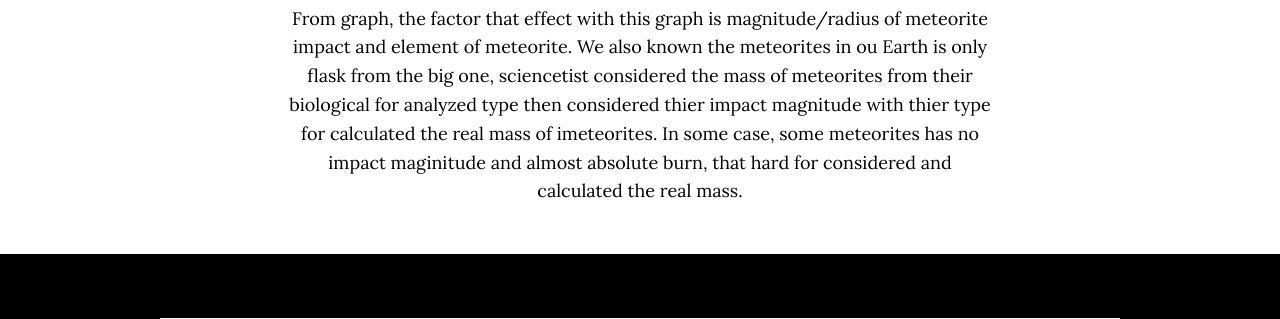
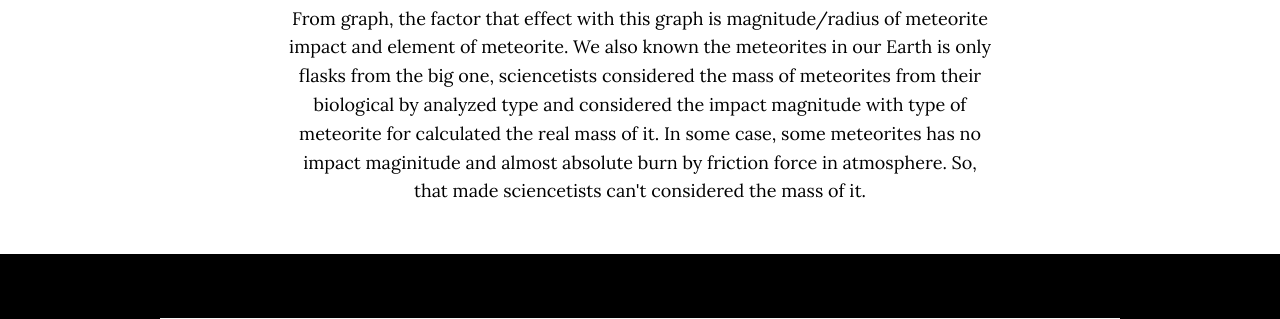
Before and after one commit to dekdew/Meteorite-Landings-Analysis, a Flask app: page / in a window 1280 px wide. Shown: the part 2889-3208 px from the top of the page. Run offline with Flask 2, Linux system fonts and the light colour scheme; some libraries are stand-ins or nearby versions.

Commit message:
Explicate Graph

```diff
--- a/templates/index.html
+++ b/templates/index.html
@@ -121,7 +121,7 @@
           </object>
         </div>
         <div class="col-lg-8 mx-auto">
-         <p style="color:#000;">From graph, the factor that effect with this graph is magnitude/radius of meteorite impact and element of meteorite. We also known the meteorites in ou Earth is only flask from the big one, sciencetist considered the mass of meteorites from their biological for analyzed type then considered thier impact magnitude with thier type for calculated the real mass of imeteorites. In some case, some meteorites has no impact maginitude and almost absolute burn, that hard for considered and calculated the real mass.</p>
+         <p style="color:#000;">From graph, the factor that effect with this graph is magnitude/radius of meteorite impact and element of meteorite. We also known the meteorites in our Earth is only flasks from the big one, sciencetists considered the mass of meteorites from their biological by analyzed type and considered the impact magnitude with type of meteorite for calculated the real mass of it. In some case, some meteorites has no impact maginitude and almost absolute burn by friction force in atmosphere. So, that made sciencetists can't considered the mass of it.</p>
         </div>
       </div>
     </section>
```
